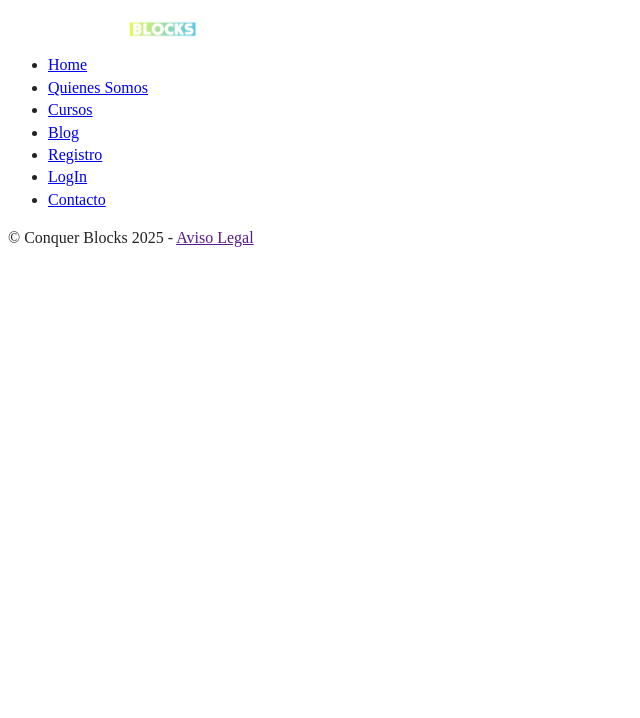
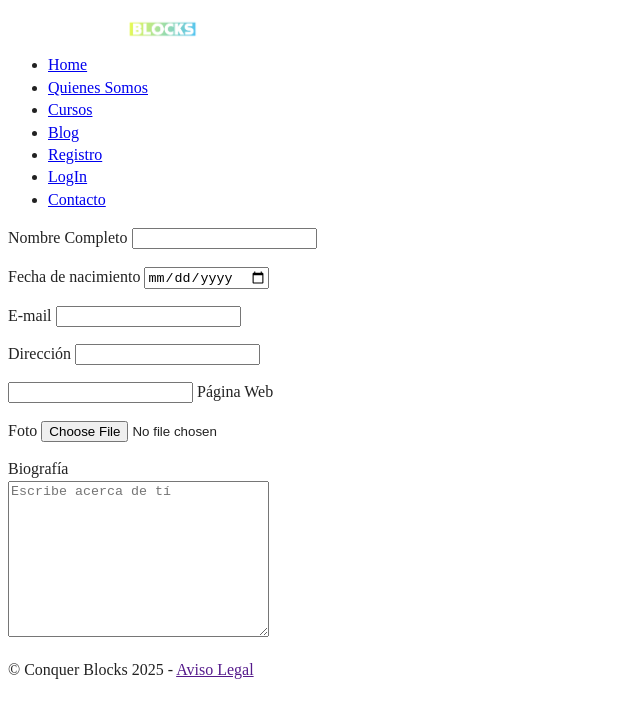
Before and after one commit to Cristian-Ser/conquer_academy-html_project, a website: page pages/registro.html in a window 1280 px wide. Shown: the whole page, without its empty margins (0-640 px from the left). Drawn offline with Linux system fonts and the light colour scheme; files that its build step writes are made by us from their sources; files whose address does not match are found by name.

Commit message:
Creación del formulario de la página de registro

```diff
--- a/pages/registro.html
+++ b/pages/registro.html
@@ -24,6 +24,7 @@
           width="150"></a>
     </figure>
 
+    <!-- nav -->
     <nav>
       <ul>
         <li><a href="../index.html">Home</a></li>
@@ -37,6 +38,57 @@
     </nav>
   </header>
 
+  <main>
+
+    <!-- formulario de registro -->
+    <section>
+      <form action="" method="post" enctype="multipart/form-data">
+
+        <!-- nombre completo -->
+        <p>
+          <label for="nombre">Nombre Completo</label>
+          <input type="text" id="nombre">
+        </p>
+
+        <!-- fecha de nacimiento -->
+        <p>
+          <label for="nacimiento">Fecha de nacimiento</label>
+          <input type="date" name="nacimiento" id="nacimiento">
+        </p>
+
+        <!-- e-mail -->
+        <p>
+          <label for="mail">E-mail</label>
+          <input type="email" name="mail" id="mail">
+        </p>
+
+        <!-- dirección -->
+        <p>
+          <label for="direccion">Dirección</label>
+          <input type="text" name="direccion" id="direccion">
+        </p>
+
+        <!-- página web -->
+        <p>
+          <input type="url" name="web" id="web">
+          <label for="web">Página Web</label>
+        </p>
+
+        <!-- foto -->
+        <p>
+          <label for="foto">Foto</label>
+          <input type="file" name="file" id="file">
+        </p>
+
+        <!-- biografía -->
+        <p>
+          <label for="biografia">Biografía</label><br>
+          <textarea name="biografia" id="biografia" cols="30" rows="10" placeholder="Escribe acerca de tí"></textarea>
+        </p>
+      </form>
+    </section>
+  </main>
+
   <footer>
     <p>© Conquer Blocks 2025 - <a href="">Aviso Legal</a></p>
   </footer>
```
